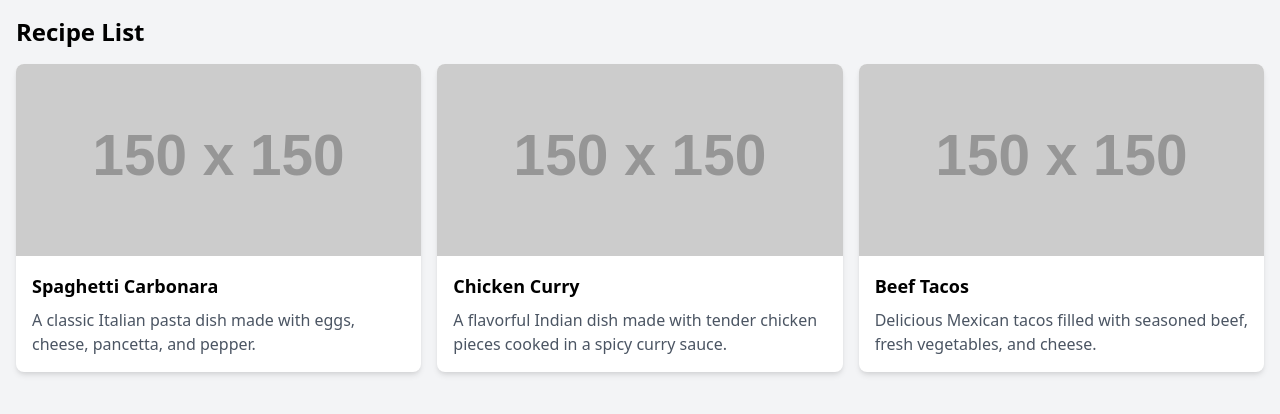
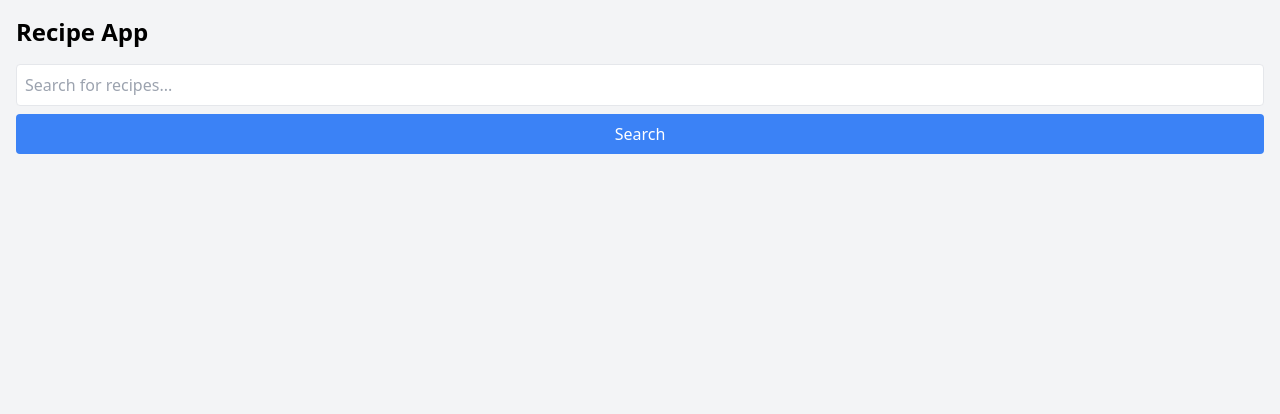
Before and after one commit to danielriosg/recipe-tailwind, a website with bundled scripts: page public/index.html in a window 1280 px wide. Built offline with nearby package versions, Linux system fonts and the light colour scheme; some packages are replaced by stand-ins of ours; no server answers; placeholder pictures from the web are drawn by us.

Commit message:
Update API endpoint in main.js and index.html

```diff
--- a/public/index.html
+++ b/public/index.html
@@ -8,7 +8,24 @@
   </head>
   <body class="bg-gray-100">
     <div class="container mx-auto p-4">
-      <h1 class="text-2xl font-bold mb-4">Recipe List</h1>
+      <h1 class="text-2xl font-bold mb-4">Recipe App</h1>
+
+      <!-- Search Bar -->
+      <div class="mb-4">
+        <input
+          type="text"
+          id="search-input"
+          class="border p-2 rounded w-full"
+          placeholder="Search for recipes..."
+        />
+        <button
+          id="search-button"
+          class="bg-blue-500 text-white p-2 rounded mt-2 w-full"
+        >
+          Search
+        </button>
+      </div>
+
       <div
         id="recipe-list"
         class="grid grid-cols-1 sm:grid-cols-2 lg:grid-cols-3 gap-4"
--- a/src/scripts/main.js
+++ b/src/scripts/main.js
@@ -1,46 +1,47 @@
 // src/scripts/main.js
+import config from "../config.js";
 
 document.addEventListener("DOMContentLoaded", () => {
+  const searchButton = document.getElementById("search-button");
+  const searchInput = document.getElementById("search-input");
   const recipeList = document.getElementById("recipe-list");
 
-  const recipes = [
-    {
-      title: "Spaghetti Carbonara",
-      image: "https://via.placeholder.com/150",
-      description:
-        "A classic Italian pasta dish made with eggs, cheese, pancetta, and pepper.",
-    },
-    {
-      title: "Chicken Curry",
-      image: "https://via.placeholder.com/150",
-      description:
-        "A flavorful Indian dish made with tender chicken pieces cooked in a spicy curry sauce.",
-    },
-    {
-      title: "Beef Tacos",
-      image: "https://via.placeholder.com/150",
-      description:
-        "Delicious Mexican tacos filled with seasoned beef, fresh vegetables, and cheese.",
-    },
-  ];
+  searchButton.addEventListener("click", () => {
+    const query = searchInput.value;
+    if (query) {
+      fetchRecipes(query);
+    }
+  });
+
+  async function fetchRecipes(query) {
+    const endpoint = `https://api.edamam.com/search?q=${query}&app_id=${config.APP_ID}&app_key=${config.APP_KEY}&from=0&to=10`;
+    try {
+      const response = await fetch(endpoint);
+      const data = await response.json();
+      renderRecipes(data.hits);
+    } catch (error) {
+      console.error("Error fetching recipes:", error);
+    }
+  }
 
   function renderRecipes(recipes) {
     recipeList.innerHTML = "";
-    recipes.forEach((recipe) => {
+    recipes.forEach((recipeData) => {
+      const recipe = recipeData.recipe;
       const recipeCard = document.createElement("div");
       recipeCard.className = "bg-white rounded-lg shadow-md overflow-hidden";
 
       recipeCard.innerHTML = `
-        <img src="${recipe.image}" alt="${recipe.title}" class="w-full h-32 sm:h-48 object-cover">
+        <img src="${recipe.image}" alt="${
+        recipe.label
+      }" class="w-full h-32 sm:h-48 object-cover">
         <div class="p-4">
-          <h3 class="font-bold text-lg">${recipe.title}</h3>
-          <p class="text-gray-600 mt-2">${recipe.description}</p>
+          <h3 class="font-bold text-lg">${recipe.label}</h3>
+          <p class="text-gray-600 mt-2">${recipe.ingredientLines.join(", ")}</p>
         </div>
       `;
 
       recipeList.appendChild(recipeCard);
     });
   }
-
-  renderRecipes(recipes);
 });
```
Also changed, not shown: 1 other file.
